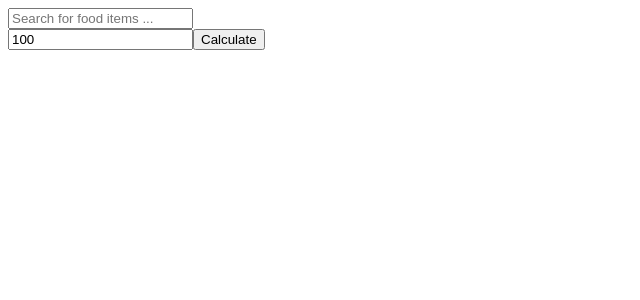
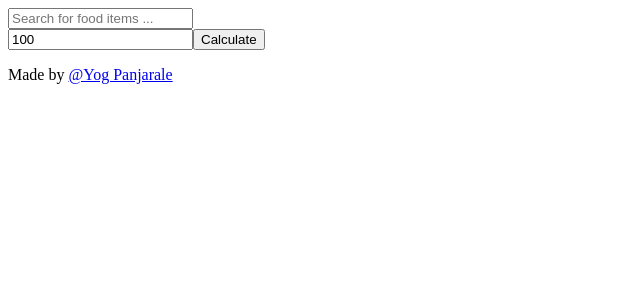
Before and after one commit to YogPanjarale/menu-planning, a Next.js app: page /home in a window 1280 px wide. Shown: the top 300 px of the page, without its empty margins (0-640 px from the left). Built offline with nearby package versions, Linux system fonts and the light colour scheme.

Commit message:
added rights

```diff
--- a/pages/home.tsx
+++ b/pages/home.tsx
@@ -20,7 +20,7 @@ export default function Home() {
 		const response = await fetch("/api/composition?term=" + searchTerm);
 		const text= await response.text();
 		const json = JSON.parse(text,(key,value)=>{
-			console.log(value)
+			// console.log(value)
 			if (typeof value === "number"){
 				return value
 			}
@@ -96,6 +96,9 @@ export default function Home() {
 					</div>
 				</div>
 			))}
+			   <div className=" text-center mt-auto">
+          <p className="text-gray-800">  Made by <a href="https://github.com/YogPanjarale" className="text-gray-900">@Yog Panjarale</a></p>
+        </div>
 		</div>
 	);
 }
```
